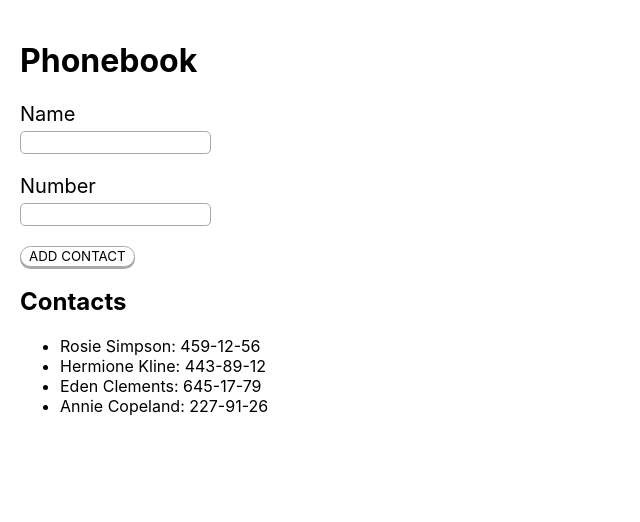
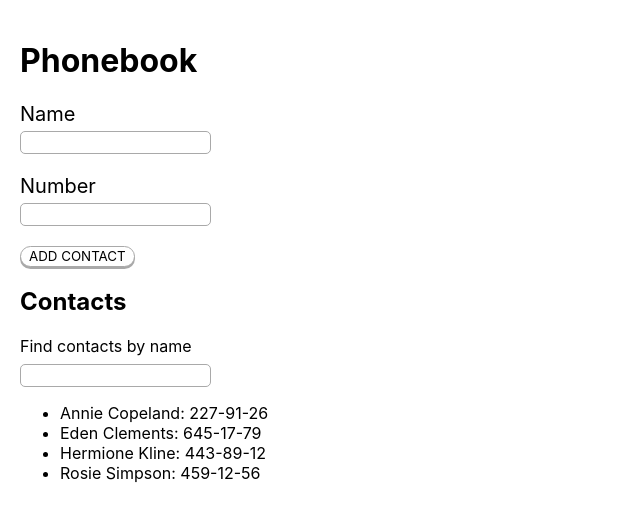
Before and after one commit to yabr87/goit-react-hw-02-phonebook, a React (Create React App) app: page / in a window 1280 px wide. Shown: the top 522 px of the page, without its empty margins (0-640 px from the left). Built offline with nearby package versions, Linux system fonts and the light colour scheme.

Commit message:
add filter

```diff
--- a/src/components/App.jsx
+++ b/src/components/App.jsx
@@ -1,7 +1,8 @@
 import React, { Component } from 'react';
+import { nanoid } from 'nanoid';
 import ContactForm from './ContactForm';
 import ContactList from './ContactList';
-import { nanoid } from 'nanoid';
+import Filter from './Filter';
 
 class App extends Component {
   state = {
@@ -18,14 +19,27 @@ class App extends Component {
     e.preventDefault();
     const userName = e.currentTarget.name.value.toLowerCase();
     const userTel = e.currentTarget.number.value;
+    if (this.checkNameInPhonebook(userName)) {
+      this.alertError(userName);
+      return;
+    }
 
     this.addContacts(userName, userTel);
     e.currentTarget.reset();
   };
 
+  alertError = userName => {
+    alert(`${userName} is already in contacts!`);
+  };
+
+  checkNameInPhonebook = userName => {
+    const { contacts } = this.state;
+    return contacts.some(({ name }) => name.toLowerCase() === userName);
+  };
+
   addContacts = (userName, userTel) => {
     this.setState(prevState => {
-      let test = {
+      return {
         contacts: [
           {
             id: nanoid(4),
@@ -35,9 +49,22 @@ class App extends Component {
           ...prevState.contacts,
         ],
       };
-      console.log(test);
-      return test;
     });
+  };
+
+  onInputChange = e => {
+    this.setState({ [e.target.name]: e.target.value });
+  };
+
+  fiteredContacts = () => {
+    // значення фільтру приводимо до нижного регістру та прибираємо пробіли на початку та в кінці
+    const normalizeFilter = this.state.filter.toLowerCase().trim();
+    //формуємо новий масив контактів з фультру в стейті
+    const fiteredContacts = this.state.contacts.filter(contact =>
+      contact.name.toLowerCase().includes(normalizeFilter)
+    );
+    //соротуємо контакти та повертаемо масив фільтррованих контактів з функції
+    return fiteredContacts.sort((a, b) => a.name.localeCompare(b.name));
   };
 
   render() {
@@ -47,8 +74,11 @@ class App extends Component {
         <ContactForm onFormSabmit={this.onFormSabmit} />
 
         <h2>Contacts</h2>
-        {/* <Filter ... /> */}
-        <ContactList contacts={this.state.contacts} />
+        <Filter
+          filterValue={this.state.filter}
+          onFilterInputChange={this.onInputChange}
+        />
+        <ContactList contacts={this.fiteredContacts()} />
       </div>
     );
   }
--- /dev/null
+++ b/src/components/Filter/Filter.jsx
@@ -0,0 +1,30 @@
+import PropTypes from 'prop-types';
+import s from './Filter.module.css';
+
+const Filter = ({ filterValue, onFilterInputChange }) => {
+  return (
+    <div className={s.filterWrapper}>
+      <label className={s.filterLabel} htmlFor="idFilter">
+        Find contacts by name{' '}
+      </label>
+      <input
+        id="idFilter"
+        className={s.input}
+        name="filter"
+        value={filterValue}
+        onChange={e => onFilterInputChange(e)}
+      />
+    </div>
+  );
+};
+
+Filter.propTypes = {
+  filterValue: PropTypes.string.isRequired,
+  onFilterInputChange: PropTypes.func.isRequired,
+};
+
+Filter.defaultProps = {
+  filterValue: '',
+};
+
+export default Filter;
--- /dev/null
+++ b/src/components/Filter/Filter.module.css
@@ -0,0 +1,19 @@
+.filterWrapper {
+  display: flex;
+  flex-direction: column;
+  align-items: flex-start;
+}
+.filterLabel {
+  margin-bottom: 8px;
+}
+.input {
+  border-radius: 5px;
+  border: 1px solid darkgrey;
+  outline: none;
+  padding: 3px 6px;
+  transition: all 0.2s ease;
+}
+
+.input:focus {
+  box-shadow: 0 1px darkgray;
+}
--- /dev/null
+++ b/src/components/Filter/index.js
@@ -0,0 +1,3 @@
+import Filter from './Filter';
+
+export default Filter;
```
